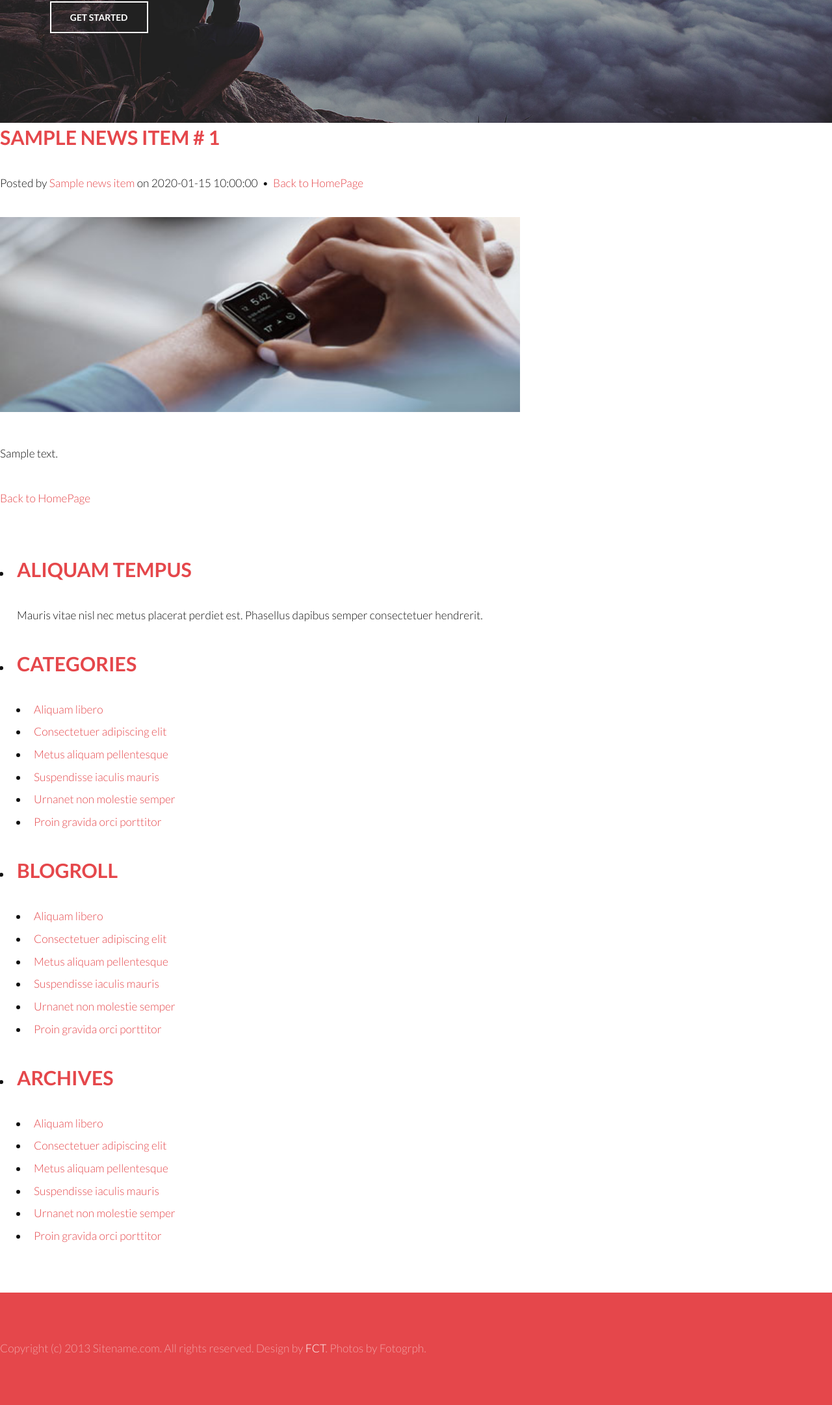
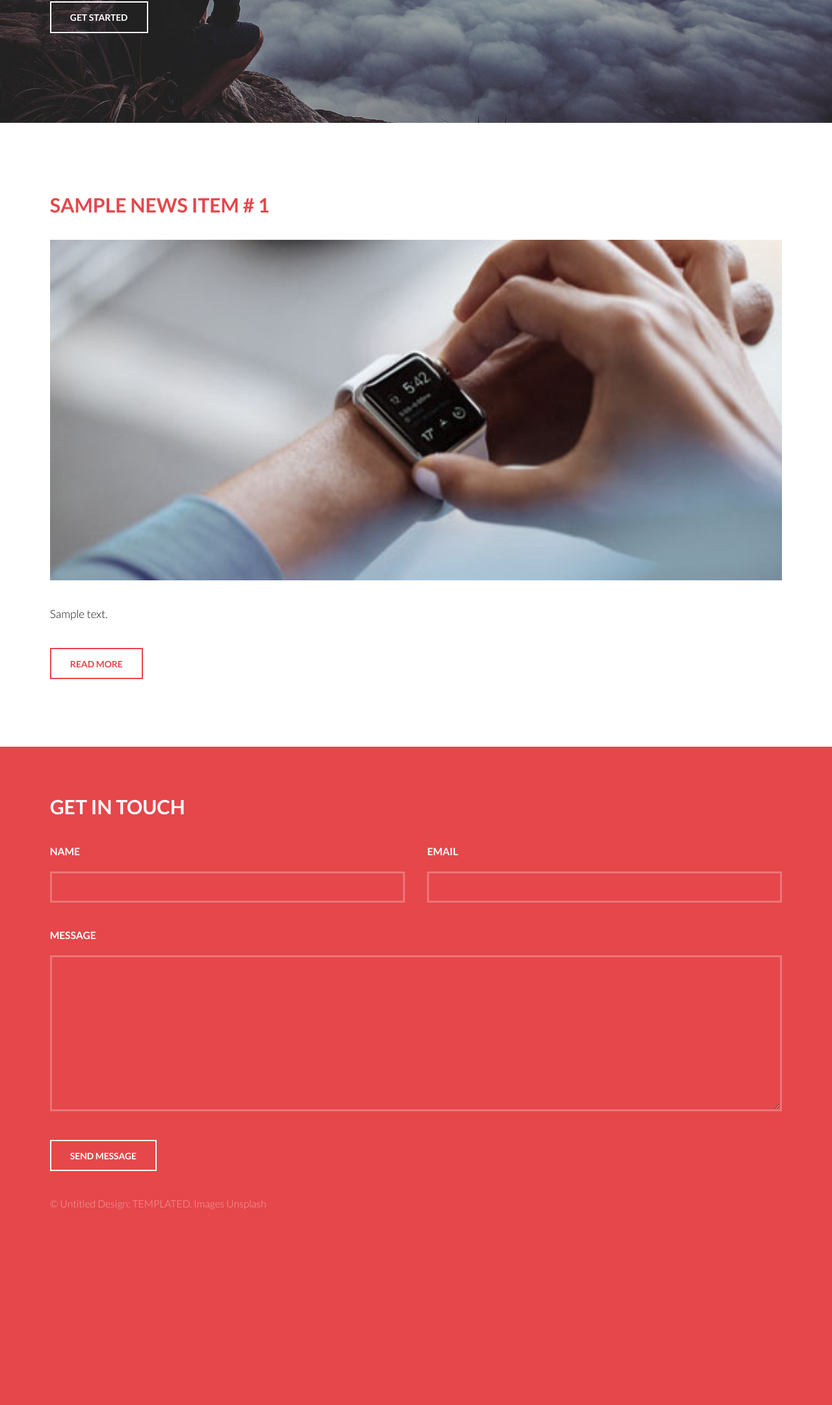
Before and after one commit to nikbegood/blog-on-php, a PHP site: template views/news/view.php in a window 1280 px wide. Shown: the part 362-2524 px from the top of the page at 65% size. After the commit the page ends 2223 px from the top, so only its background shows below. Run offline with PHP 8.4, Linux system fonts and the light colour scheme; the template is opened without the code that fills it: most values are stand-ins (such as "Sample title", 1, 10 or a date in 2020).

Commit message:
Make it Better

```diff
--- a/models/News.php
+++ b/models/News.php
@@ -44,7 +44,7 @@ class News
 		$db = Db::getConnection();
 		$newsList = array();
 
-		$result = $db->query('SELECT id, title, date, author_name, short_content FROM news ORDER BY id ASC LIMIT 10');
+		$result = $db->query('SELECT id, title, date, author_name, short_content FROM news ORDER BY id ASC LIMIT 5');
 
 		$i = 0;
 		while($row = $result->fetch()) {
--- a/views/news/view.php
+++ b/views/news/view.php
@@ -4,7 +4,7 @@
 		<title>Blog</title>
 		<meta charset="utf-8" />
 		<meta name="viewport" content="width=device-width, initial-scale=1, user-scalable=no" />
-		<link rel="stylesheet" href="template/css/main.css" />
+		<link rel="stylesheet" href="/template/css/main.css" />
 	</head>
 	<body>
 
@@ -13,9 +13,9 @@
 				<div class="inner">
 					<a href="index.html" class="logo">introspect</a>
 					<nav id="nav">
-						<a href="index.php">Home</a>
-						<a href="generic.html">Generic</a>
-						<a href="elements.html">Elements</a>
+						<a href="#">Home</a>
+						<a href="#">Generic</a>
+						<a href="#">Elements</a>
 					</nav>
 				</div>
 			</header>
@@ -32,75 +32,58 @@
 				</div>
 			</section>
 	<!-- end #header -->
-	<div id="page">
-		<div id="page-bgtop">
-			<div id="page-bgbtm">
-				<div id="content">
-					<div class="post">
-						<h2 class="title"><a href='/news/<?php echo $newsItem['id'] ;?>'><?php echo
-						$newsItem['title'].' # '.$newsItem['id'];?></a></h2>
-						<p class="meta">Posted by <a href="#"><?php echo $newsItem['author_name'];?></a> on <?php echo $newsItem['date'];?>
-							&nbsp;&bull;&nbsp; <a href='/news/' class="permalink"> Back to HomePage</a></p>
-						<div class="entry">
-							<p><img src="/template/images/pic01.jpg" width="800" height="300" alt="" /></p>
+
+	<!-- MAIN -->
+
+			<section id="one">
+						<div class="inner">
+							<header>
+								<h2><?php echo $newsItem['title'].' # '.$newsItem['id'];?></h2>
+							</header>
+							<div class="image fit">
+								<img src="template/images/pic01.jpg" alt="" />
+							</div>
 							<p><?php echo $newsItem['short_content'];?></p>
+							<ul class="actions">
+								<li><a href='/news/<?php echo $newsItem['id'] ;?>' class="button alt">Read More</a></li>
+							</ul>
 						</div>
+			</section>
+
+
+			<section id="footer">
+				<div class="inner">
+					<header>
+						<h2>Get in Touch</h2>
+					</header>
+					<form method="post" action="#">
+						<div class="field half first">
+							<label for="name">Name</label>
+							<input type="text" name="name" id="name" />
+						</div>
+						<div class="field half">
+							<label for="email">Email</label>
+							<input type="text" name="email" id="email" />
+						</div>
+						<div class="field">
+							<label for="message">Message</label>
+							<textarea name="message" id="message" rows="6"></textarea>
+						</div>
+						<ul class="actions">
+							<li><input type="submit" value="Send Message" class="alt" /></li>
+						</ul>
+					</form>
+					<div class="copyright">
+						&copy; Untitled Design: <a href="https://templated.co/">TEMPLATED</a>. Images <a href="https://unsplash.com/">Unsplash</a>
 					</div>
-					<p><a href='/news/' class="permalink"> Back to HomePage</a></p>
-					<div style="clear: both;">&nbsp;</div>
 				</div>
-				<!-- end #content -->
-				<div id="sidebar">
-					<ul>
-						<li>
-							<h2>Aliquam tempus</h2>
-							<p>Mauris vitae nisl nec metus placerat perdiet est. Phasellus dapibus semper consectetuer hendrerit.</p>
-						</li>
-						<li>
-							<h2>Categories</h2>
-							<ul>
-								<li><a href="#">Aliquam libero</a></li>
-								<li><a href="#">Consectetuer adipiscing elit</a></li>
-								<li><a href="#">Metus aliquam pellentesque</a></li>
-								<li><a href="#">Suspendisse iaculis mauris</a></li>
-								<li><a href="#">Urnanet non molestie semper</a></li>
-								<li><a href="#">Proin gravida orci porttitor</a></li>
-							</ul>
-						</li>
-						<li>
-							<h2>Blogroll</h2>
-							<ul>
-								<li><a href="#">Aliquam libero</a></li>
-								<li><a href="#">Consectetuer adipiscing elit</a></li>
-								<li><a href="#">Metus aliquam pellentesque</a></li>
-								<li><a href="#">Suspendisse iaculis mauris</a></li>
-								<li><a href="#">Urnanet non molestie semper</a></li>
-								<li><a href="#">Proin gravida orci porttitor</a></li>
-							</ul>
-						</li>
-						<li>
-							<h2>Archives</h2>
-							<ul>
-								<li><a href="#">Aliquam libero</a></li>
-								<li><a href="#">Consectetuer adipiscing elit</a></li>
-								<li><a href="#">Metus aliquam pellentesque</a></li>
-								<li><a href="#">Suspendisse iaculis mauris</a></li>
-								<li><a href="#">Urnanet non molestie semper</a></li>
-								<li><a href="#">Proin gravida orci porttitor</a></li>
-							</ul>
-						</li>
-					</ul>
-				</div>
-				<!-- end #sidebar -->
-				<div style="clear: both;">&nbsp;</div>
-			</div>
-		</div>
-	</div>
-	<!-- end #page -->
-</div>
-<div id="footer">
-	<p>Copyright (c) 2013 Sitename.com. All rights reserved. Design by <a href="http://www.freecsstemplates.org">FCT</a>. Photos by Fotogrph</a>.</p>
-</div>
-<!-- end #footer -->
-</body>
+			</section>
+
+		<!-- Scripts -->
+			<script src="template/js/jquery.min.js"></script>
+			<script src="template/js/skel.min.js"></script>
+			<script src="template/js/util.js"></script>
+			<script src="template/js/main.js"></script>
+
+	</body>
 </html>
```
Also changed, not shown: views/news/index.php (+12 -36 lines), README.md.
